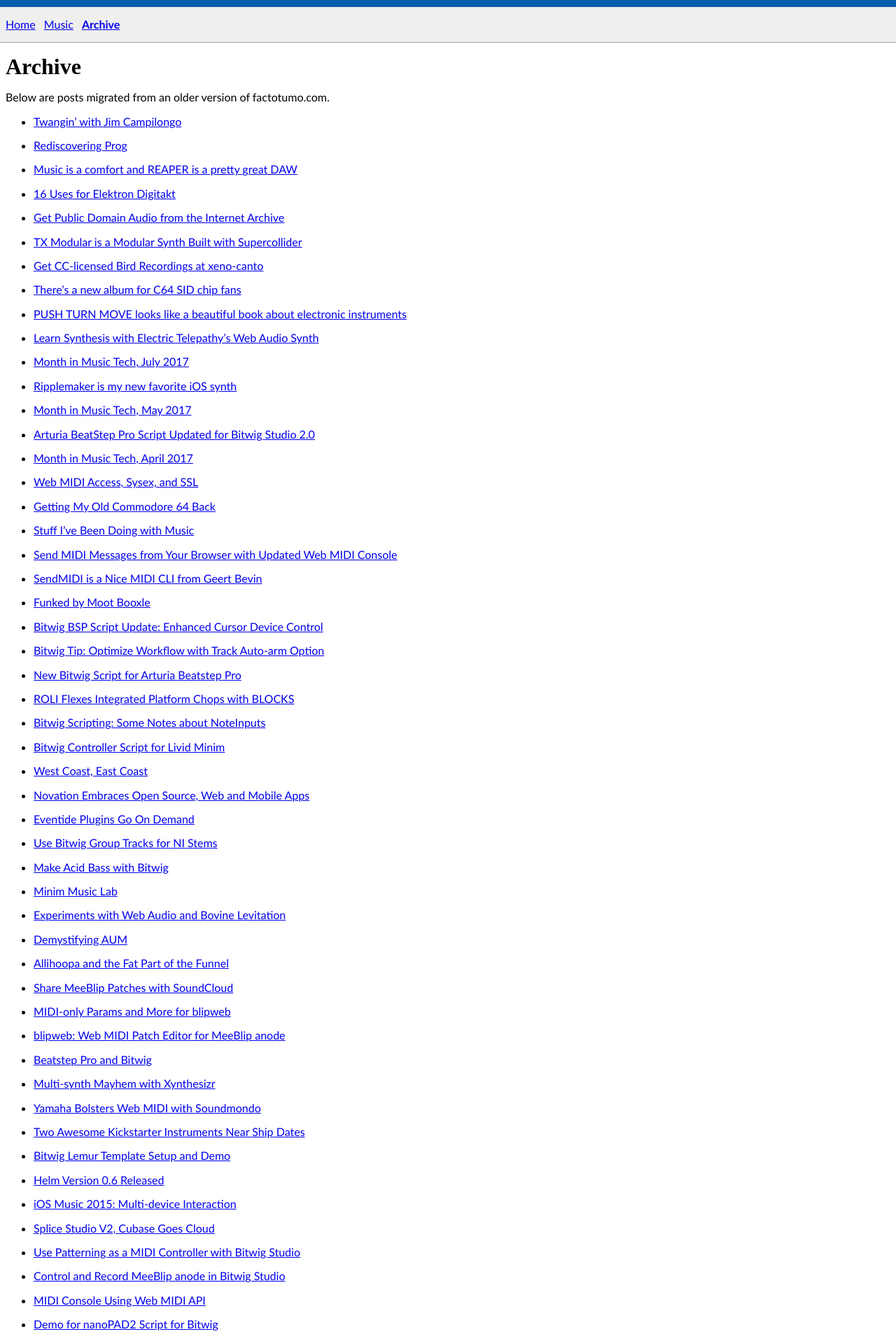
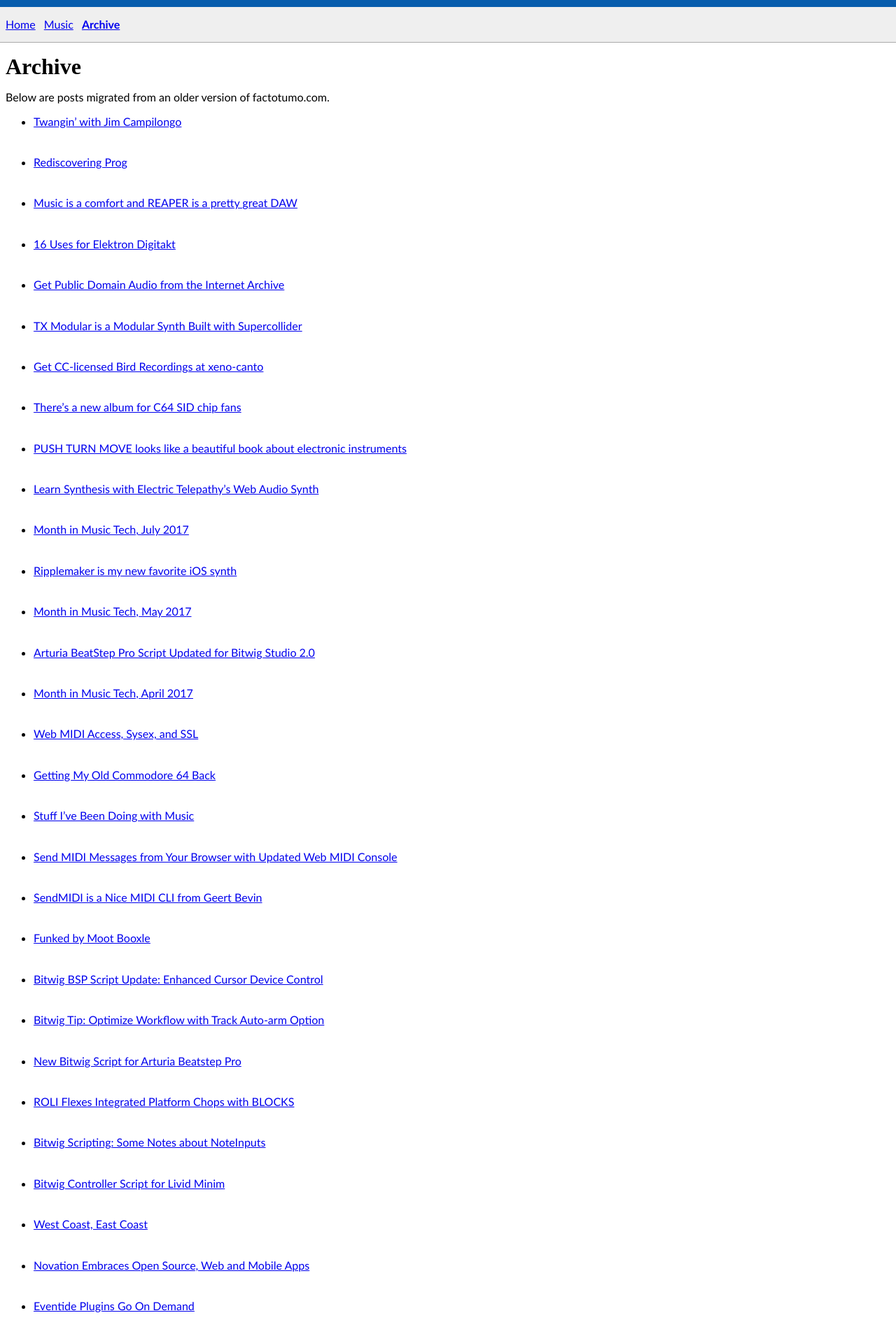
Before and after one commit to benschmaus/benschmaus.github.com, a Jekyll site: the page built from archive.md, in a window 1280 px wide. Shown: the top 1917 px of the page at 70% size. Built offline with Jekyll 4.4.1, drawn with Linux system fonts in a browser that asks for light colours.

Commit message:
content/layout tweaks

```diff
--- a/_sass/main.scss
+++ b/_sass/main.scss
@@ -26,6 +26,10 @@
 
 a:visited {
   color: #333;
+}
+
+ul li {
+  padding-bottom: 8px;
 }
 
 nav {
```
Also changed, not shown: music.md (+0 -1 lines).
